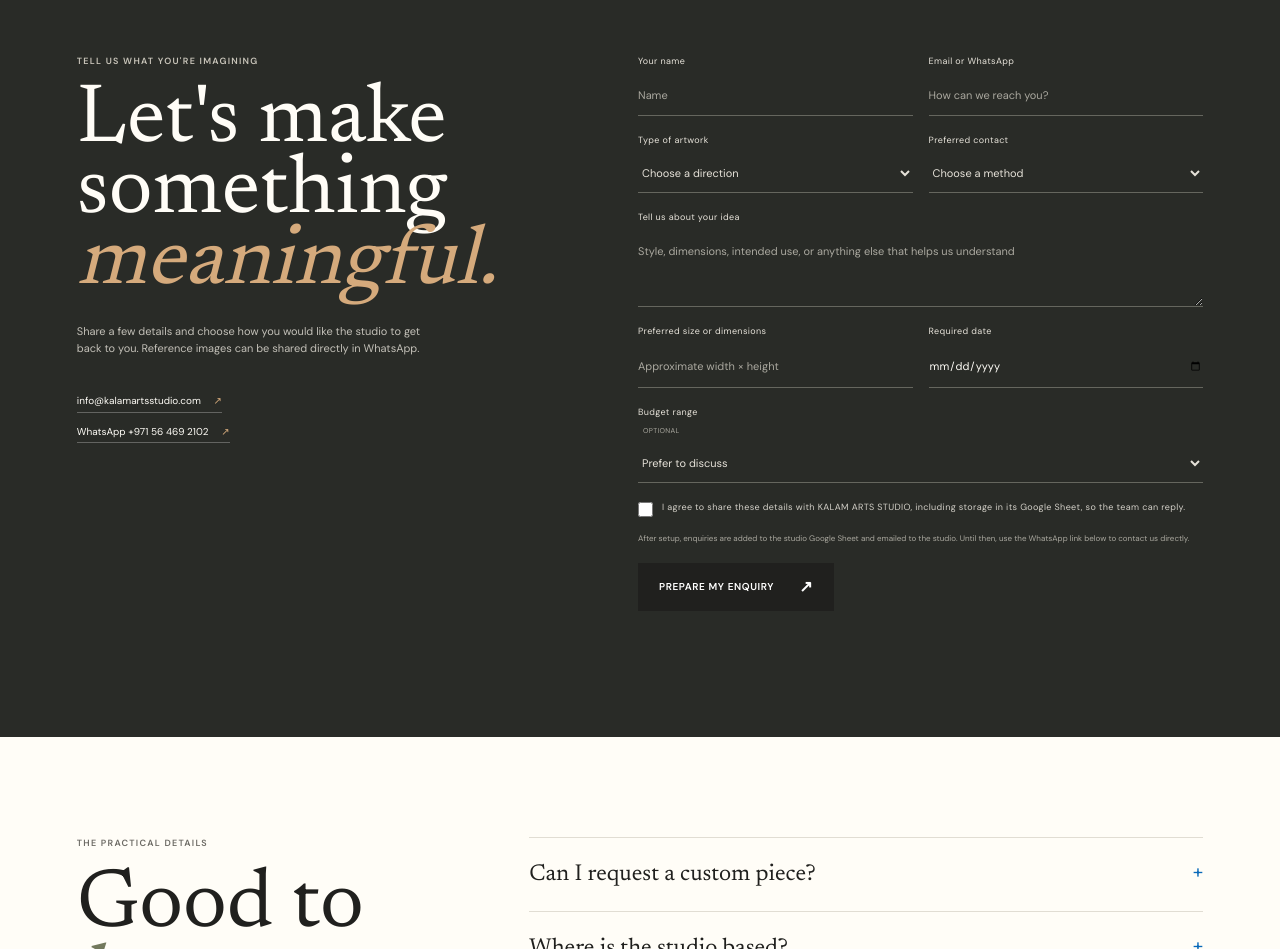
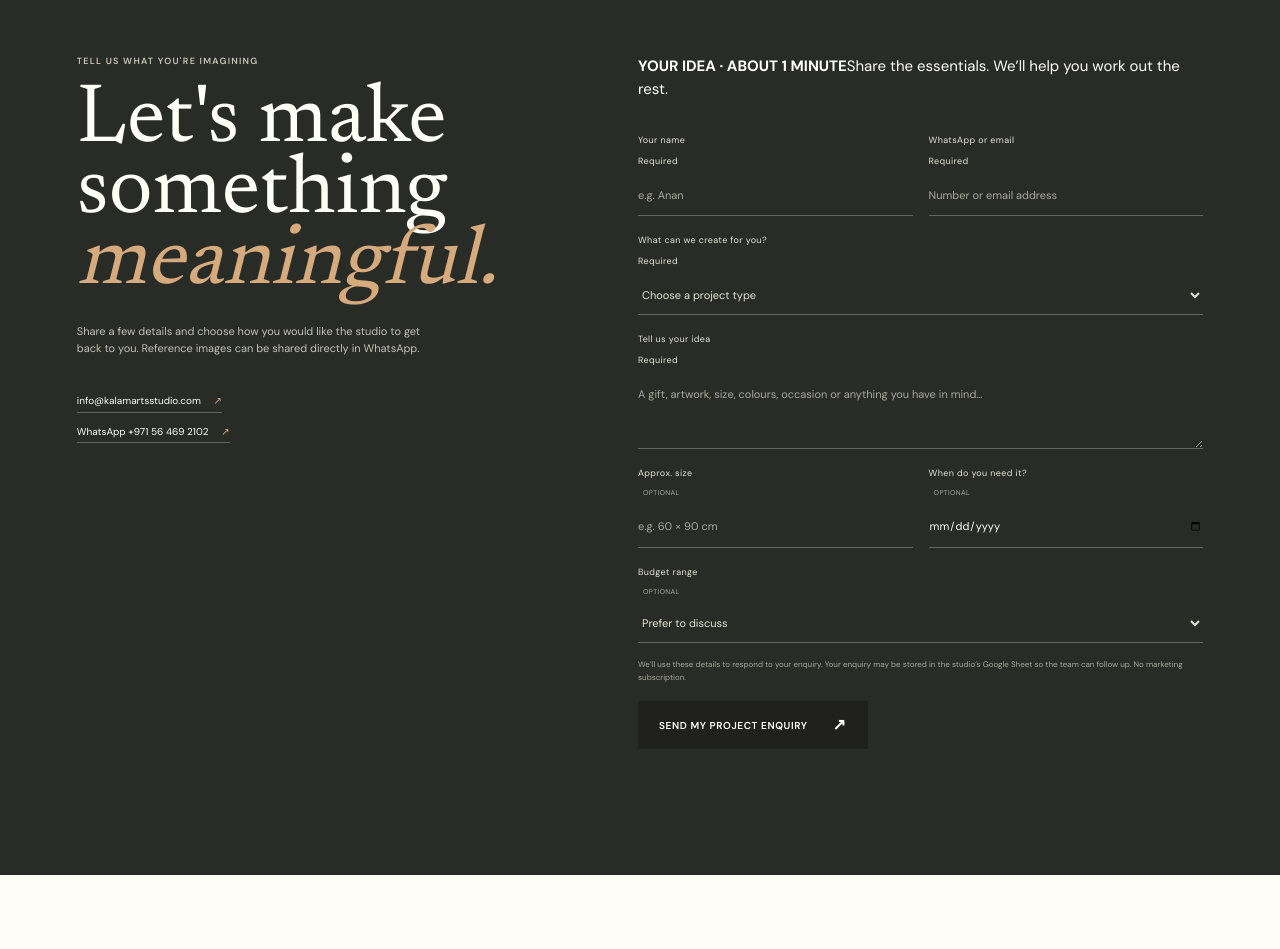
Before and after one commit to ccat09125-eng/kalam-arts-studio-pages, a plain HTML site: page index.html in a window 1280 px wide. Shown: the part 8420-9369 px from the top of the page. Drawn offline with Linux system fonts and the light colour scheme.

Commit message:
Simplify homepage enquiry form for more customer submissions

```diff
--- a/index.html
+++ b/index.html
@@ -148,14 +148,15 @@
       <section class="enquiry-section" id="enquiry">
         <div class="enquiry-intro"><p class="eyebrow">TELL US WHAT YOU'RE IMAGINING</p><h2>Let's make<br>something <em>meaningful.</em></h2><p>Share a few details and choose how you would like the studio to get back to you. Reference images can be shared directly in WhatsApp.</p><div class="enquiry-contact"><a href="mailto:info@kalamartsstudio.com">info@kalamartsstudio.com <span aria-hidden="true">↗</span></a><a href="https://wa.me/971564692102" target="_blank" rel="noopener noreferrer">WhatsApp +971 56 469 2102 <span aria-hidden="true">↗</span></a></div></div>
         <form class="enquiry-form" id="enquiry-form">
-          <div class="form-row"><label>Your name<input name="name" autocomplete="name" required placeholder="Name"></label><label>Email or WhatsApp<input name="contact" autocomplete="email" required placeholder="How can we reach you?"></label></div>
-          <div class="form-row"><label>Type of artwork<select name="type" required><option value="">Choose a direction</option><option>Painting or canvas art</option><option>Calligraphy or Islamic art</option><option>Handmade craft</option><option>3D art or sculpture</option><option>Personalized gift</option><option>Home or interior art</option><option>Mural or wall art</option><option>Workshop or creative project</option><option>Something else</option></select></label><label>Preferred contact<select name="method" required><option value="">Choose a method</option><option>WhatsApp</option><option>Email</option><option>Phone call</option></select></label></div>
-          <label>Tell us about your idea<textarea name="brief" rows="3" required placeholder="Style, dimensions, intended use, or anything else that helps us understand"></textarea></label>
-          <div class="form-row"><label>Preferred size or dimensions<input name="dimensions" placeholder="Approximate width × height"></label><label>Required date<input name="date" type="date" required></label></div>
-          <label>Budget range <span class="optional">OPTIONAL</span><select name="budget"><option value="">Prefer to discuss</option><option>Under AED 500</option><option>AED 500–1,500</option><option>AED 1,500–5,000</option><option>AED 5,000+</option><option>Not sure yet</option></select></label>
-          <label class="consent-label"><input name="consent" type="checkbox" value="yes" required><span>I agree to share these details with KALAM ARTS STUDIO, including storage in its Google Sheet, so the team can reply.</span></label>
-          <p class="form-disclaimer">After setup, enquiries are added to the studio Google Sheet and emailed to the studio. Until then, use the WhatsApp link below to contact us directly.</p>
-          <button class="button button-dark" type="submit">Prepare my enquiry <span aria-hidden="true">↗</span></button>
+          <p class="form-start-note"><strong>YOUR IDEA · ABOUT 1 MINUTE</strong><span>Share the essentials. We’ll help you work out the rest.</span></p>
+          <div class="form-row"><label>Your name <span class="field-required">Required</span><input name="name" autocomplete="name" required placeholder="e.g. Anan"></label><label>WhatsApp or email <span class="field-required">Required</span><input name="contact" autocomplete="email" required placeholder="Number or email address"></label></div>
+          <label>What can we create for you? <span class="field-required">Required</span><select name="type" required><option value="">Choose a project type</option><option>Painting or canvas art</option><option>Calligraphy or Islamic art</option><option>Handmade craft</option><option>3D art or sculpture</option><option>Personalized gift</option><option>Home or interior art</option><option>Mural or wall art</option><option>Workshop or creative project</option><option>Branding or design</option><option>Other / not sure yet</option></select></label>
+          <input type="hidden" name="method" value="WhatsApp">
+          <label>Tell us your idea <span class="field-required">Required</span><textarea name="brief" rows="3" required placeholder="A gift, artwork, size, colours, occasion or anything you have in mind…"></textarea></label>
+          <div class="form-row"><label>Approx. size <span class="optional">OPTIONAL</span><input name="dimensions" placeholder="e.g. 60 × 90 cm"></label><label>When do you need it? <span class="optional">OPTIONAL</span><input name="date" type="date"></label></div>
+          <label>Budget range <span class="optional">OPTIONAL</span><select name="budget"><option value="">Prefer to discuss</option><option>Under AED 500</option><option>AED 500–1,500</option><option>AED 1,500–5,000</option><option>AED 5,000+</option></select></label>
+          <p class="form-disclaimer">We’ll use these details to respond to your enquiry. Your enquiry may be stored in the studio’s Google Sheet so the team can follow up. No marketing subscription.</p>
+          <button class="button button-dark" type="submit">Send my project enquiry <span aria-hidden="true">↗</span></button>
           <p class="form-status" id="form-status" role="status" aria-live="polite"></p>
         </form>
       </section>
```
